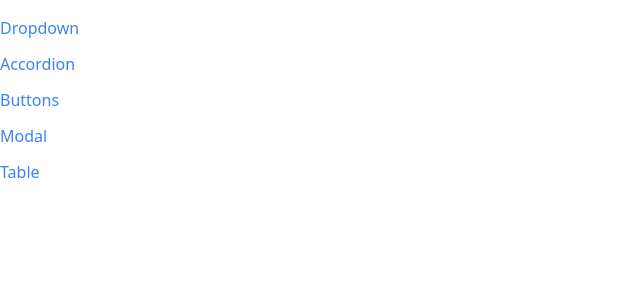
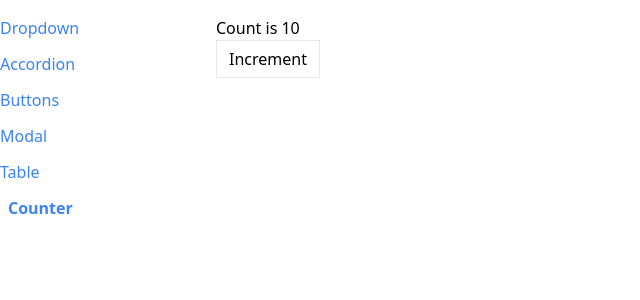
Before and after one commit to JanaMalecka/comps, a React (Create React App) app: page /counter in a window 1280 px wide. Shown: the top 300 px of the page, without its empty margins (0-640 px from the left). Built offline with nearby package versions, Linux system fonts and the light colour scheme.

Commit message:
Custom Hook useSort

```diff
--- a/src/App.js
+++ b/src/App.js
@@ -5,6 +5,7 @@
 import Sidebar from './components/Sidebar';
 import ModalPage from './pages/ModalPage';
 import TablePage from './pages/TablePage';
+import CounterPage from './pages/CounterPage';
 
 function App() {
   return (
@@ -26,6 +27,9 @@
         <Route path="/table">
           <TablePage />
         </Route>
+        <Route path="/counter">
+          <CounterPage initialCount={10} />
+        </Route>
       </div>
     </div>
   );
--- a/src/components/Sidebar.js
+++ b/src/components/Sidebar.js
@@ -7,6 +7,7 @@
     { label: 'Buttons', path: '/buttons' },
     { label: 'Modal', path: '/modal' },
     { label: 'Table', path: '/table' },
+    { label: 'Counter', path: '/counter' },
   ];
 
   const renderedLinks = links.map((link) => {
--- a/src/components/SortableTable.js
+++ b/src/components/SortableTable.js
@@ -1,31 +1,13 @@
-import { useState } from 'react';
+import useSort from '../hooks/use-sort';
 import Table from './Table';
 import { GoArrowSmallDown, GoArrowSmallUp } from 'react-icons/go';
 
 function SortableTable(props) {
-  const [sortOrder, setSortOrder] = useState(null);
-  const [sortBy, setSortBy] = useState(null);
-
   const { config, data } = props;
-
-  const handleClick = (label) => {
-    if (sortBy && label !== sortBy) {
-      setSortOrder('asc');
-      setSortBy(label);
-      return;
-    }
-
-    if (sortOrder === null) {
-      setSortOrder('asc');
-      setSortBy(label);
-    } else if (sortOrder === 'asc') {
-      setSortOrder('desc');
-      setSortBy(label);
-    } else if (sortOrder === 'desc') {
-      setSortOrder(null);
-      setSortBy(null);
-    }
-  };
+  const { sortOrder, sortBy, sortedData, setSortColumn } = useSort(
+    data,
+    config,
+  );
 
   const updatedConfig = config.map((column) => {
     if (!column.sortValue) {
@@ -36,7 +18,7 @@
       header: () => (
         <th
           className="cursor-pointer hover:bg-gray-100"
-          onClick={() => handleClick(column.label)}
+          onClick={() => setSortColumn(column.label)}
         >
           <div className="flex items-center">
             {getIcons(column.label, sortBy, sortOrder)}
@@ -46,28 +28,6 @@
       ),
     };
   });
-
-  // only sort data if sortOrder && sortBy are not null
-  // make a copy of the data prop - not modify prop!!
-  // find the correct sortValue function and use it for sorting
-
-  let sortedData = data;
-  if (sortOrder && sortBy) {
-    const { sortValue } = config.find((column) => column.label === sortBy);
-    sortedData = [...data].sort((a, b) => {
-      //not modify prop
-      const valueA = sortValue(a);
-      const valueB = sortValue(b);
-
-      const reverseOrder = sortOrder === 'asc' ? 1 : -1;
-
-      if (typeof valueA === 'string') {
-        return valueA.localeCompare(valueB) * reverseOrder;
-      } else {
-        return (valueA - valueB) * reverseOrder;
-      }
-    });
-  }
 
   return <Table {...props} data={sortedData} config={updatedConfig} />;
 }
--- /dev/null
+++ b/src/hooks/use-counter.js
@@ -0,0 +1,20 @@
+import { useState, useEffect } from 'react';
+
+function useCounter(initialCount) {
+  const [count, setCount] = useState(initialCount);
+
+  useEffect(() => {
+    console.log(count);
+  }, [count]);
+
+  const increment = () => {
+    setCount(count + 1);
+  };
+
+  return {
+    count,
+    increment,
+  };
+}
+
+export default useCounter;
--- /dev/null
+++ b/src/hooks/use-sort.js
@@ -0,0 +1,56 @@
+import { useState } from 'react';
+
+function useSort(data, config) {
+  const [sortOrder, setSortOrder] = useState(null);
+  const [sortBy, setSortBy] = useState(null);
+
+  const setSortColumn = (label) => {
+    if (sortBy && label !== sortBy) {
+      setSortOrder('asc');
+      setSortBy(label);
+      return;
+    }
+
+    if (sortOrder === null) {
+      setSortOrder('asc');
+      setSortBy(label);
+    } else if (sortOrder === 'asc') {
+      setSortOrder('desc');
+      setSortBy(label);
+    } else if (sortOrder === 'desc') {
+      setSortOrder(null);
+      setSortBy(null);
+    }
+  };
+
+  // only sort data if sortOrder && sortBy are not null
+  // make a copy of the data prop - not modify prop!!
+  // find the correct sortValue function and use it for sorting
+
+  let sortedData = data;
+  if (sortOrder && sortBy) {
+    const { sortValue } = config.find((column) => column.label === sortBy);
+    sortedData = [...data].sort((a, b) => {
+      //not modify prop
+      const valueA = sortValue(a);
+      const valueB = sortValue(b);
+
+      const reverseOrder = sortOrder === 'asc' ? 1 : -1;
+
+      if (typeof valueA === 'string') {
+        return valueA.localeCompare(valueB) * reverseOrder;
+      } else {
+        return (valueA - valueB) * reverseOrder;
+      }
+    });
+  }
+
+  return {
+    sortOrder,
+    sortBy,
+    sortedData,
+    setSortColumn,
+  };
+}
+
+export default useSort;
--- /dev/null
+++ b/src/pages/CounterPage.js
@@ -0,0 +1,15 @@
+import Button from '../components/Button';
+import useCounter from '../hooks/use-counter';
+
+function CounterPage({ initialCount }) {
+  const { count, increment } = useCounter(initialCount);
+
+  return (
+    <div>
+      <h1>Count is {count}</h1>
+      <Button onClick={increment}>Increment</Button>
+    </div>
+  );
+}
+
+export default CounterPage;
```
